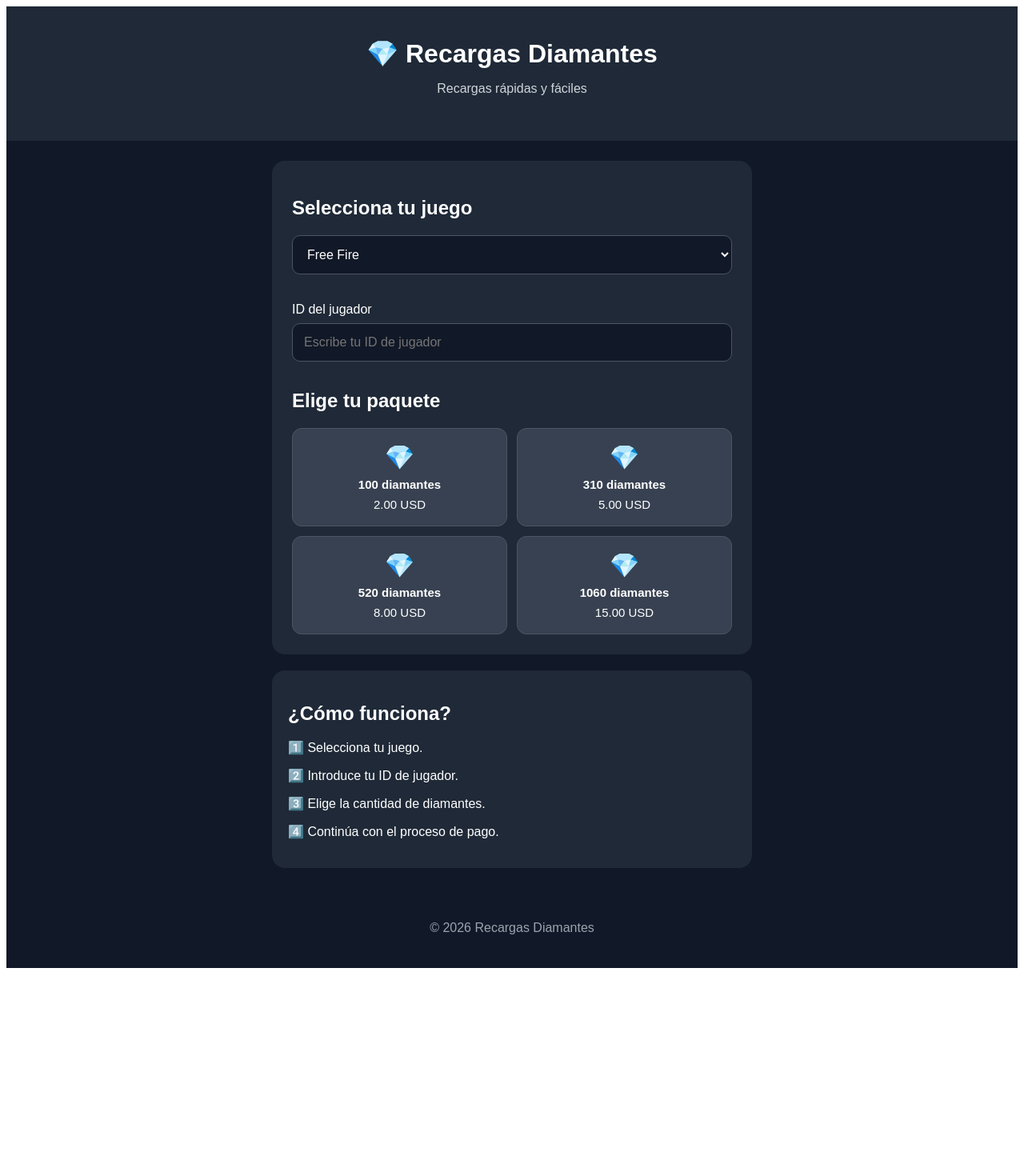
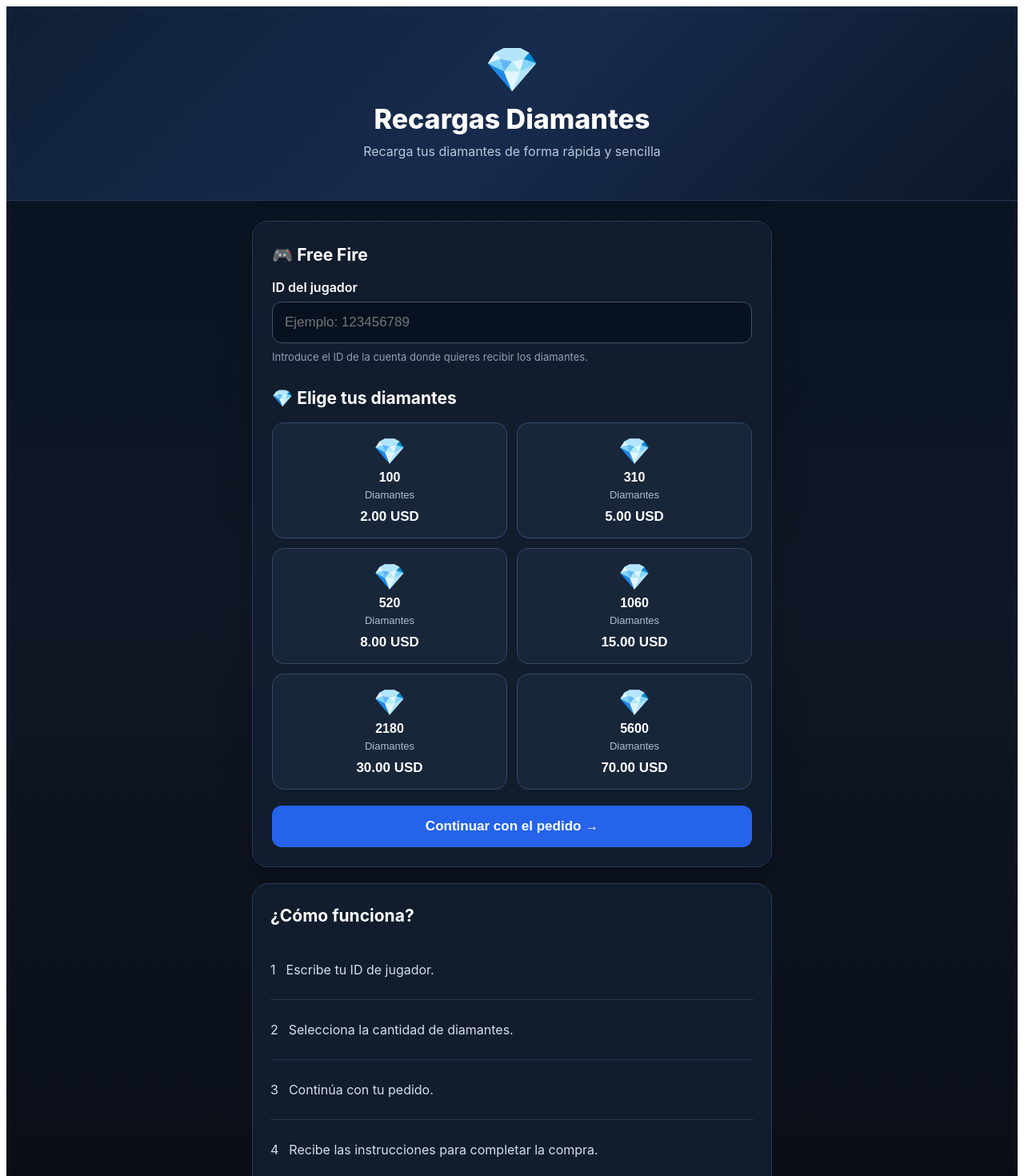
Before and after one commit to Cristian90-crypto/recargas-diamantes, a React (Vite) app: page / in a window 1280 px wide. Shown: the top 1470 px of the page at 80% size. Before the commit the page ends 1218 px from the top, so only its background shows below. Built offline with nearby package versions, Linux system fonts and the light colour scheme.

Commit message:
Update App.jsx

```diff
--- a/src/App.jsx
+++ b/src/App.jsx
@@ -1,78 +1,135 @@
 import React, { useState } from "react";
 
 function App() {
-  const [juego, setJuego] = useState("Free Fire");
   const [idJugador, setIdJugador] = useState("");
+  const [paqueteSeleccionado, setPaqueteSeleccionado] = useState(null);
 
   const paquetes = [
     { diamantes: 100, precio: "2.00 USD" },
     { diamantes: 310, precio: "5.00 USD" },
     { diamantes: 520, precio: "8.00 USD" },
     { diamantes: 1060, precio: "15.00 USD" },
+    { diamantes: 2180, precio: "30.00 USD" },
+    { diamantes: 5600, precio: "70.00 USD" },
   ];
+
+  const seleccionarPaquete = (paquete) => {
+    setPaqueteSeleccionado(paquete);
+  };
+
+  const continuar = () => {
+    if (!idJugador.trim()) {
+      alert("Por favor, escribe tu ID de jugador.");
+      return;
+    }
+
+    if (!paqueteSeleccionado) {
+      alert("Selecciona primero un paquete de diamantes.");
+      return;
+    }
+
+    alert(
+      `Pedido preparado:\n\nID: ${idJugador}\nDiamantes: ${paqueteSeleccionado.diamantes}\nPrecio: ${paqueteSeleccionado.precio}`
+    );
+  };
 
   return (
     <div style={styles.page}>
       <header style={styles.header}>
-        <h1 style={styles.logo}>💎 Recargas Diamantes</h1>
-        <p style={styles.subtitle}>Recargas rápidas y fáciles</p>
+        <div style={styles.logo}>💎</div>
+        <h1 style={styles.title}>Recargas Diamantes</h1>
+        <p style={styles.subtitle}>
+          Recarga tus diamantes de forma rápida y sencilla
+        </p>
       </header>
 
       <main style={styles.container}>
         <section style={styles.card}>
-          <h2>Selecciona tu juego</h2>
-
-          <select
-            value={juego}
-            onChange={(e) => setJuego(e.target.value)}
-            style={styles.input}
-          >
-            <option>Free Fire</option>
-            <option>Free Fire MAX</option>
-          </select>
+          <h2 style={styles.heading}>🎮 Free Fire</h2>
 
           <label style={styles.label}>ID del jugador</label>
 
           <input
             type="text"
-            placeholder="Escribe tu ID de jugador"
+            inputMode="numeric"
+            placeholder="Ejemplo: 123456789"
             value={idJugador}
             onChange={(e) => setIdJugador(e.target.value)}
             style={styles.input}
           />
 
-          <h2>Elige tu paquete</h2>
+          <p style={styles.help}>
+            Introduce el ID de la cuenta donde quieres recibir los diamantes.
+          </p>
 
-          <div style={styles.packages}>
-            {paquetes.map((paquete) => (
-              <button
-                key={paquete.diamantes}
-                style={styles.package}
-                onClick={() =>
-                  alert(
-                    `Juego: ${juego}\nID: ${idJugador || "No indicado"}\nPaquete: ${paquete.diamantes} diamantes\nPrecio: ${paquete.precio}`
-                  )
-                }
-              >
-                <span style={styles.diamonds}>💎</span>
-                <strong>{paquete.diamantes} diamantes</strong>
-                <span>{paquete.precio}</span>
-              </button>
-            ))}
+          <h2 style={styles.heading}>💎 Elige tus diamantes</h2>
+
+          <div style={styles.grid}>
+            {paquetes.map((paquete) => {
+              const seleccionado =
+                paqueteSeleccionado?.diamantes === paquete.diamantes;
+
+              return (
+                <button
+                  key={paquete.diamantes}
+                  onClick={() => seleccionarPaquete(paquete)}
+                  style={{
+                    ...styles.package,
+                    ...(seleccionado ? styles.selected : {}),
+                  }}
+                >
+                  <span style={styles.diamondIcon}>💎</span>
+                  <strong>{paquete.diamantes}</strong>
+                  <span style={styles.diamondText}>Diamantes</span>
+                  <span style={styles.price}>{paquete.precio}</span>
+                </button>
+              );
+            })}
           </div>
+
+          {paqueteSeleccionado && (
+            <div style={styles.summary}>
+              <strong>Paquete seleccionado</strong>
+              <span>
+                💎 {paqueteSeleccionado.diamantes} diamantes —{" "}
+                {paqueteSeleccionado.precio}
+              </span>
+            </div>
+          )}
+
+          <button onClick={continuar} style={styles.continueButton}>
+            Continuar con el pedido →
+          </button>
         </section>
 
-        <section style={styles.info}>
-          <h2>¿Cómo funciona?</h2>
-          <p>1️⃣ Selecciona tu juego.</p>
-          <p>2️⃣ Introduce tu ID de jugador.</p>
-          <p>3️⃣ Elige la cantidad de diamantes.</p>
-          <p>4️⃣ Continúa con el proceso de pago.</p>
+        <section style={styles.infoCard}>
+          <h2 style={styles.heading}>¿Cómo funciona?</h2>
+
+          <div style={styles.step}>
+            <span>1</span>
+            <p>Escribe tu ID de jugador.</p>
+          </div>
+
+          <div style={styles.step}>
+            <span>2</span>
+            <p>Selecciona la cantidad de diamantes.</p>
+          </div>
+
+          <div style={styles.step}>
+            <span>3</span>
+            <p>Continúa con tu pedido.</p>
+          </div>
+
+          <div style={styles.step}>
+            <span>4</span>
+            <p>Recibe las instrucciones para completar la compra.</p>
+          </div>
         </section>
       </main>
 
       <footer style={styles.footer}>
         <p>© 2026 Recargas Diamantes</p>
+        <p>Servicio de recargas digitales</p>
       </footer>
     </div>
   );
@@ -81,92 +138,172 @@
 const styles = {
   page: {
     minHeight: "100vh",
-    background: "#111827",
-    color: "white",
-    fontFamily: "Arial, sans-serif",
+    background:
+      "linear-gradient(180deg, #07111f 0%, #101827 45%, #070b12 100%)",
+    color: "#ffffff",
+    fontFamily:
+      "-apple-system, BlinkMacSystemFont, 'Segoe UI', Arial, sans-serif",
   },
 
   header: {
     textAlign: "center",
-    padding: "40px 20px",
-    background: "#1f2937",
+    padding: "45px 20px 35px",
+    background:
+      "linear-gradient(135deg, #0f1f36 0%, #172b4d 50%, #0c1728 100%)",
+    borderBottom: "1px solid #263a59",
   },
 
   logo: {
+    fontSize: "55px",
+    marginBottom: "8px",
+  },
+
+  title: {
     margin: 0,
-    fontSize: "32px",
+    fontSize: "34px",
+    fontWeight: "800",
   },
 
   subtitle: {
-    color: "#d1d5db",
+    color: "#b9c7da",
     fontSize: "16px",
+    marginTop: "10px",
   },
 
   container: {
-    maxWidth: "600px",
+    maxWidth: "650px",
     margin: "0 auto",
-    padding: "25px 15px",
+    padding: "25px 15px 40px",
   },
 
   card: {
-    background: "#1f2937",
-    padding: "25px",
-    borderRadius: "16px",
+    background: "#111c2d",
+    border: "1px solid #263a59",
+    borderRadius: "20px",
+    padding: "24px",
+    boxShadow: "0 15px 40px rgba(0,0,0,0.25)",
+  },
+
+  heading: {
+    fontSize: "21px",
+    margin: "5px 0 18px",
   },
 
   label: {
     display: "block",
-    marginTop: "20px",
+    fontWeight: "600",
     marginBottom: "8px",
   },
 
   input: {
     width: "100%",
     boxSizing: "border-box",
-    padding: "14px",
-    borderRadius: "10px",
-    border: "1px solid #4b5563",
-    background: "#111827",
-    color: "white",
-    fontSize: "16px",
-    marginBottom: "15px",
+    padding: "15px",
+    borderRadius: "12px",
+    border: "1px solid #40536e",
+    background: "#08111f",
+    color: "#ffffff",
+    fontSize: "17px",
+    outline: "none",
   },
 
-  packages: {
+  help: {
+    color: "#8fa1b8",
+    fontSize: "13px",
+    lineHeight: "1.5",
+    marginTop: "8px",
+    marginBottom: "28px",
+  },
+
+  grid: {
     display: "grid",
-    gridTemplateColumns: "1fr 1fr",
+    gridTemplateColumns: "repeat(2, 1fr)",
     gap: "12px",
   },
 
   package: {
+    minHeight: "145px",
+    padding: "16px 10px",
+    borderRadius: "15px",
+    border: "1px solid #344a68",
+    background: "#18263a",
+    color: "#ffffff",
+    cursor: "pointer",
     display: "flex",
     flexDirection: "column",
     alignItems: "center",
-    gap: "8px",
-    padding: "18px 10px",
+    justifyContent: "center",
+    gap: "5px",
+    fontSize: "16px",
+  },
+
+  selected: {
+    border: "2px solid #4da3ff",
+    background: "#18395d",
+    transform: "scale(1.02)",
+  },
+
+  diamondIcon: {
+    fontSize: "32px",
+  },
+
+  diamondText: {
+    color: "#aebdd0",
+    fontSize: "13px",
+  },
+
+  price: {
+    fontWeight: "800",
+    fontSize: "17px",
+    marginTop: "5px",
+  },
+
+  summary: {
+    marginTop: "20px",
+    padding: "15px",
     borderRadius: "12px",
-    border: "1px solid #4b5563",
-    background: "#374151",
-    color: "white",
-    fontSize: "15px",
+    background: "#0b1727",
+    border: "1px solid #2e4564",
+    display: "flex",
+    flexDirection: "column",
+    gap: "6px",
+  },
+
+  continueButton: {
+    width: "100%",
+    marginTop: "20px",
+    padding: "16px",
+    border: "none",
+    borderRadius: "12px",
+    background: "#2563eb",
+    color: "#ffffff",
+    fontSize: "17px",
+    fontWeight: "800",
     cursor: "pointer",
   },
 
-  diamonds: {
-    fontSize: "30px",
+  infoCard: {
+    marginTop: "20px",
+    padding: "22px",
+    background: "#111c2d",
+    border: "1px solid #263a59",
+    borderRadius: "20px",
   },
 
-  info: {
-    marginTop: "20px",
-    padding: "20px",
-    background: "#1f2937",
-    borderRadius: "16px",
+  step: {
+    display: "flex",
+    alignItems: "center",
+    gap: "13px",
+    color: "#d5deea",
+    borderBottom: "1px solid #26364d",
+    padding: "11px 0",
   },
 
   footer: {
     textAlign: "center",
-    padding: "25px",
-    color: "#9ca3af",
+    padding: "30px 15px",
+    color: "#718096",
+    fontSize: "13px",
   },
 };
 
```
